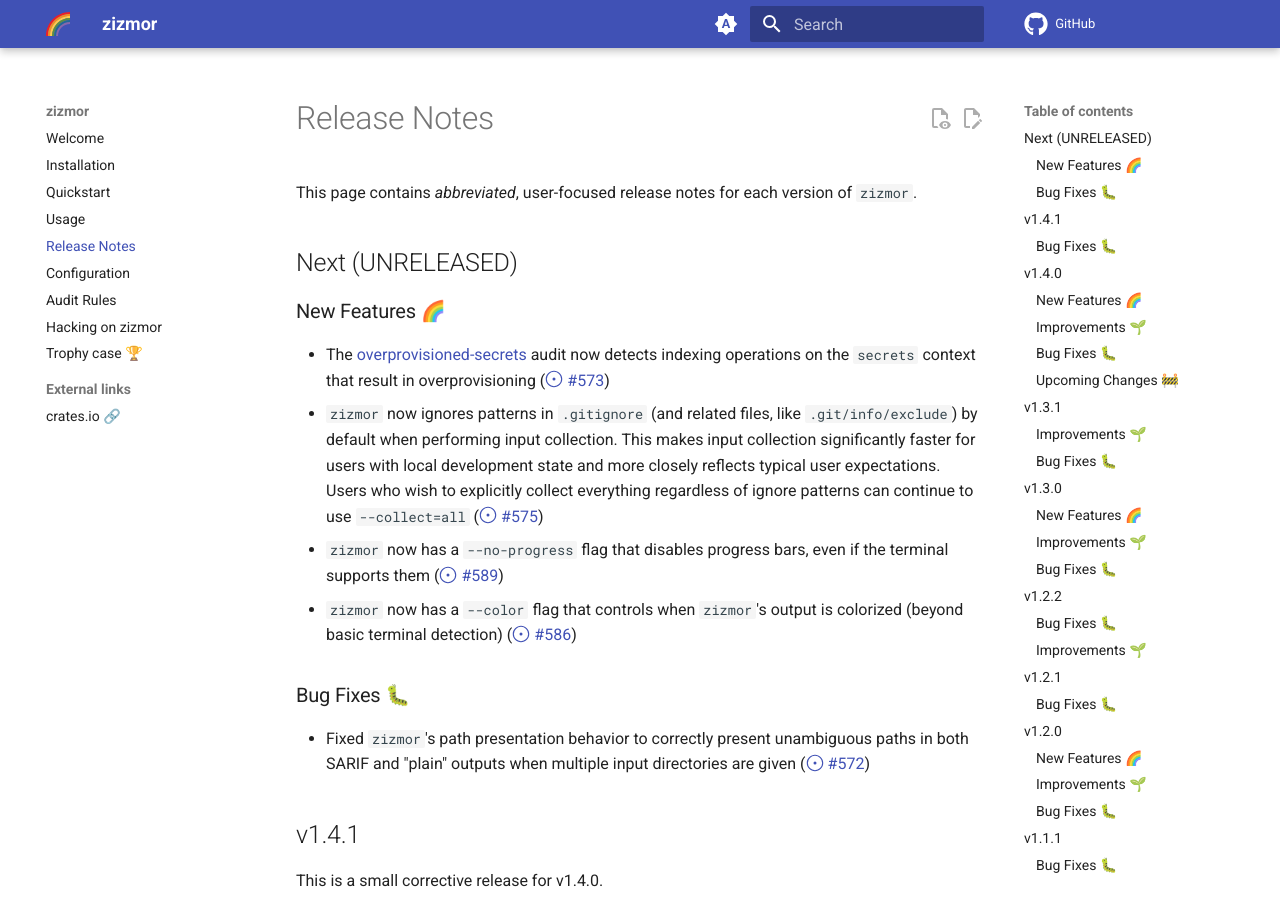
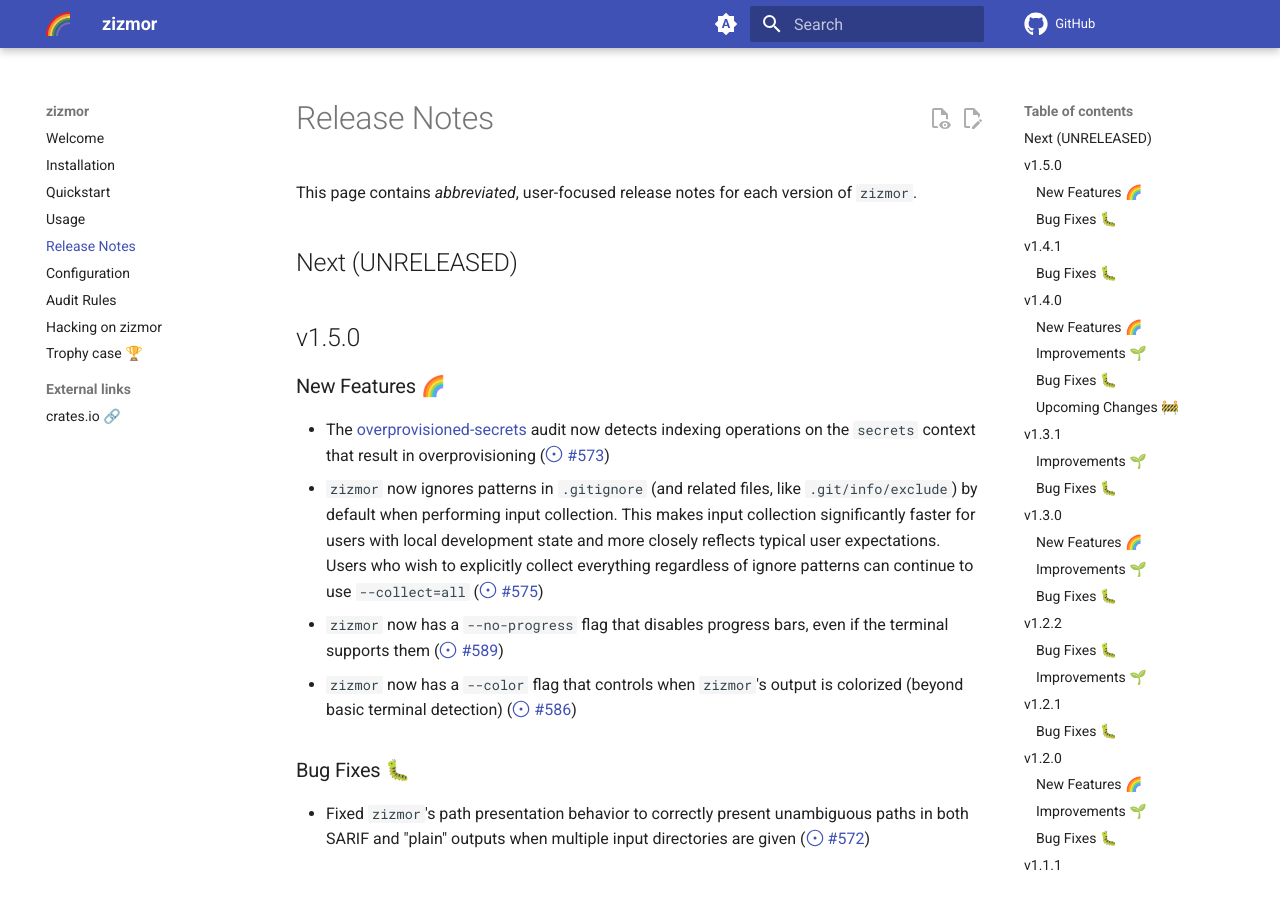
Before and after one commit to zizmorcore/zizmor, an MkDocs documentation site: the page built from docs/release-notes.md, in a window 1280 px wide and 900 px high. Built offline with MkDocs 1.6.1 and Material for MkDocs 9.7.7, drawn with Linux system fonts in a browser that asks for light colours; comment, search, counter and statistics services are not loaded.

Commit message:
chore: prep for release v1.5.0 (#594)

````diff
--- a/Cargo.toml
+++ b/Cargo.toml
@@ -1,7 +1,7 @@
 [package]
 name = "zizmor"
 description = "Static analysis for GitHub Actions"
-version = "1.4.1"
+version = "1.5.0"
 edition = "2024"
 repository = "https://github.com/woodruffw/zizmor"
 homepage = "https://github.com/woodruffw/zizmor"
--- a/docs/release-notes.md
+++ b/docs/release-notes.md
@@ -8,6 +8,8 @@
 of `zizmor`.
 
 ## Next (UNRELEASED)
+
+## v1.5.0
 
 ### New Features 🌈
 
--- a/docs/usage.md
+++ b/docs/usage.md
@@ -472,7 +472,7 @@
 
 ```yaml
 - repo: https://github.com/woodruffw/zizmor-pre-commit
-  rev: v1.4.1 # (1)!
+  rev: v1.5.0 # (1)!
   hooks:
   - id: zizmor
 ```
````
Also changed, not shown: 1 other file.
